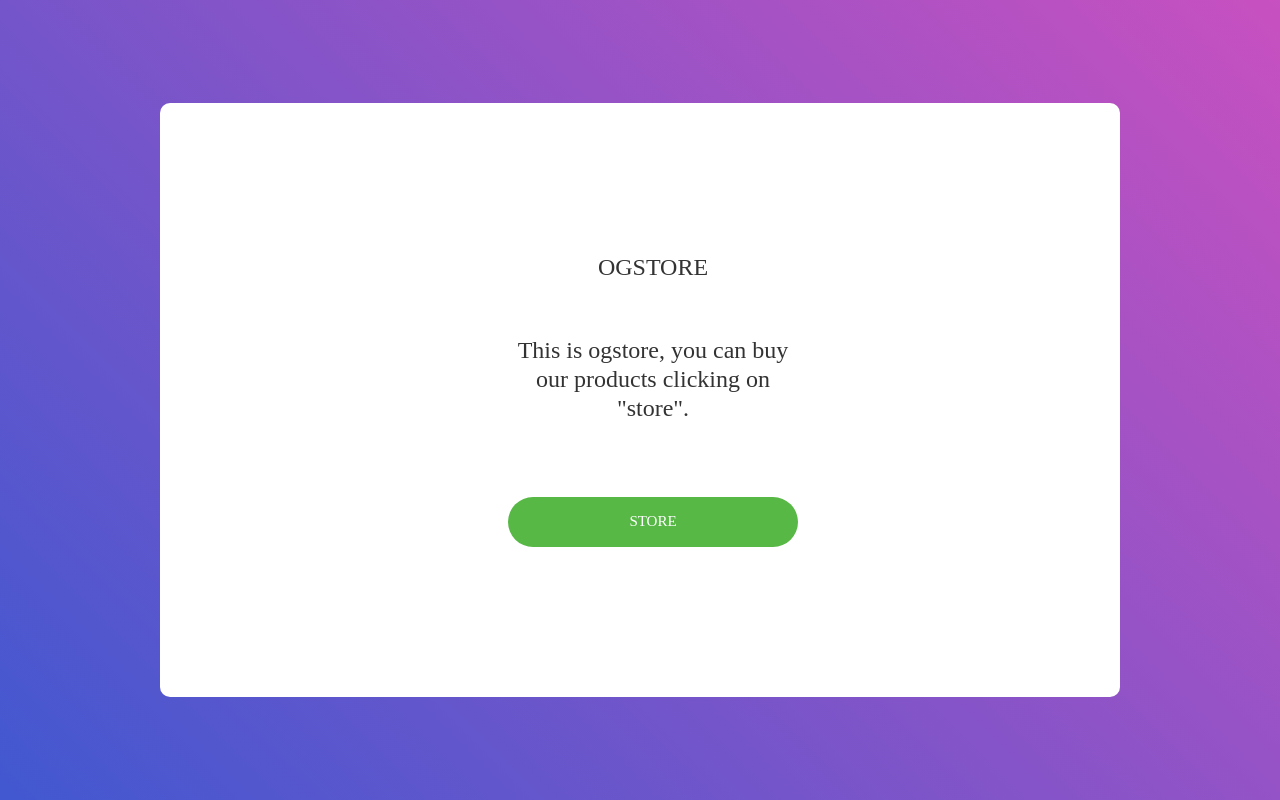
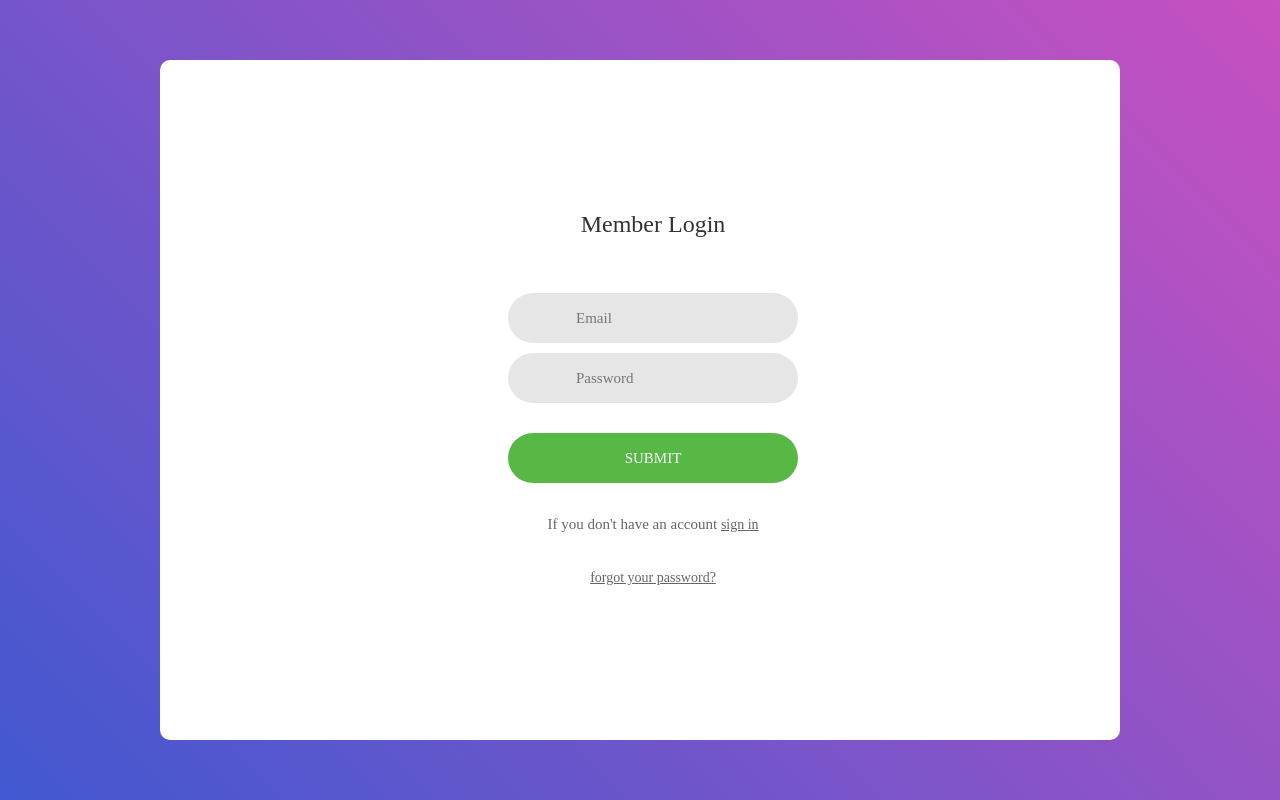
Before and after one commit to bombvvv/ogstoore, a PHP site: page /login.php in a window 1280 px wide. Run offline with PHP 8.4, Linux system fonts and the light colour scheme; some libraries are stand-ins or nearby versions.

Commit message:
main changes

```diff
--- a/src/php/html/forgotpsw.html
+++ b/src/php/html/forgotpsw.html
@@ -8,7 +8,6 @@
     /*cssPos*/
     </style>
 </head>
-
 <div class="limiter">
     <div class="container-loginForm">
         <div class="wrap-loginForm">
@@ -25,5 +24,4 @@
                 <div class="container-loginButton">
                     <input class="sendOtpButton" type="submit" value="Submit">
 				</div>
-
-                </form>
+            </form>
--- a/src/php/html/login.html
+++ b/src/php/html/login.html
@@ -1,25 +1,39 @@
 <!DOCTYPE HTML PUBLIC "-//W3C//DTD HTML 4.01 Transitional//EN">
 <html lang="en">
 <head>
-	<title>Homepage</title>
+        <title>Login</title>
         <meta charset="UTF-8">
         <meta name="viewport" content="width=device-width, initial-scale=1">
-    <link rel="stylesheet" type="text/css" href="bootstrap/css/bootstrap.min.css">
         <style>
         /*cssPos*/
         </style>
     </head>
+    <body>
         <div class="limiter">
             <div class="container-loginForm">
                 <div class="wrap-loginForm">
-            <form class="loginForm-form validate-form" action="../php/site.php" method="post">
+                    <form class="loginForm-form validate-form" action="../login.php" method="post">
                         <span class="loginForm-form-title">
-                    OGSTORE
+                            Member Login
                         </span>
-                <span class="loginForm-form-title">
-                    This is ogstore, you can buy our products clicking on "store".<br>
+
+                        <div class="wrap-UserInput validate-input" data-validate = "Valid email is required: ex@abc.xyz">
+                            <input class="UserInput" type="text" name="email" placeholder="Email">
+                        </div>
+
+                        <div class="wrap-UserInput validate-input" data-validate = "Password is required">
+                            <input class="UserInput" type="password" name="pass" placeholder="Password">
+                        </div>
+
+                        <div class="container-loginButton">
+                        <input class="loginButton" type="submit" value="Submit">
+                        </div>
+
+                        <span class="changeLogSign">
+                         If you don't have an account <a link rel="stylesheet" type="text/html" href="../signin.php">sign in</a>
                          </span>
-                <div class="container-loginButton">
-                    <input class="loginButton" type="submit" value="Store">
-				</div>
+
+                        <span class="changeLogSign">
+                            <a link rel="stylesheet" type="text/html" href="../forgotpsw.php">forgot your password?</a>
+                        </span>
                         </form>
--- a/src/php/html/signin.html
+++ b/src/php/html/signin.html
@@ -1,6 +1,3 @@
-<?php
-session_start();
-?>
 <!DOCTYPE HTML PUBLIC "-//W3C//DTD HTML 4.01 Transitional//EN">
 <html lang="en">
 <head>
--- a/src/php/index.php
+++ b/src/php/index.php
@@ -1,4 +1,7 @@
 <?php
+
+session_start();
+
 $userData = array(
 	"pippo@coso.com"=>"test",
 );
--- a/src/php/login.php
+++ b/src/php/login.php
@@ -1,24 +1,36 @@
 <?php
-
+session_start();
 function main(){
 	global $userData;
     $email = $_POST['email'];
     $classId = "5id";
-    $pass = $_POST['pass'].$classId;
+    $pass = $_POST['pass'] . $classId;
+    $pass = hash('SHA256',($pass));
+    $hostname = "db";
+    $username = "root";
+    $password = "root";
+    $db = "storage";
 
     if (isset($email)) {
       if (isset($pass)) {
-          if ( $userData[$email] == hash('SHA256',($pass))){
-          echo  str_replace("/*cssPos*/",file_get_contents("css/loginSignin.css"),file_get_contents("html/site.html"));
-          return;
-          }
+
+        $dbconnect = mysqli_connect($hostname,$username,$password,$db);
+        if ($dbconnect->connect_error) {
+          die("Database connection failed: " . $dbconnect->connect_error);
+        }
+        $query = "SELECT * FROM users WHERE username='$email' and password='$pass'";
+        $result = mysqli_query($dbconnect, $query);
+        if (count($result)>0) {
+          echo str_replace("/*cssPos*/",file_get_contents("css/loginSignin.css"),file_get_contents("html/site.html"));
+        } else {
+          echo "Wrong email or password, go back to the ";
+          echo '<a href="login.php">login</a>';
+          echo " or register your account in the ";
+          echo '<a href="index.php">sign-in</a>';
+          echo " page.";
+        }
       }
     }
-    echo "Wrong email or password, go back to the ";
-    echo '<a href="login.php">login</a>';
-    echo " or register your account in the ";
-    echo '<a href="signin.php">sign-in</a>';
-    echo " page.";
 }
 
 if ($_SERVER["REQUEST_METHOD"] == "POST") {
--- a/src/php/site.php
+++ b/src/php/site.php
@@ -1,5 +1,5 @@
 <?php
-
+session_start();
 function showError($errorCode, $errorName, $errorDesc){
     $responseObj = new stdClass();
     http_response_code($errorCode);
@@ -7,7 +7,6 @@ function showError($errorCode, $errorName, $errorDesc){
     echo "{\"$errorName\":\"$errorDesc\"}";
 }
 function main(){
-    print_r($_SESSION);
 
 }
 
```
Also changed, not shown: src/php/forgotpsw.php (+10 -12 lines), src/php/html/site.html (+1 -7 lines), src/php/signin.php (+4 -6 lines), src/php/html/index.html (line endings or trailing spaces). Lines whose indentation alone changed are shown as unchanged.
